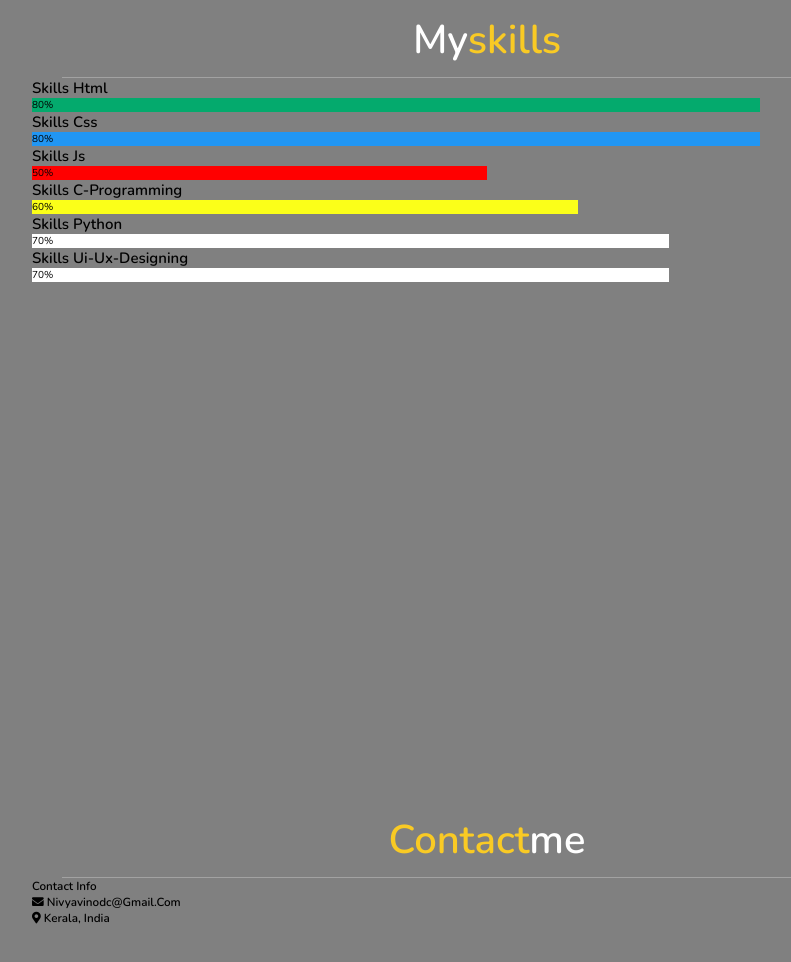
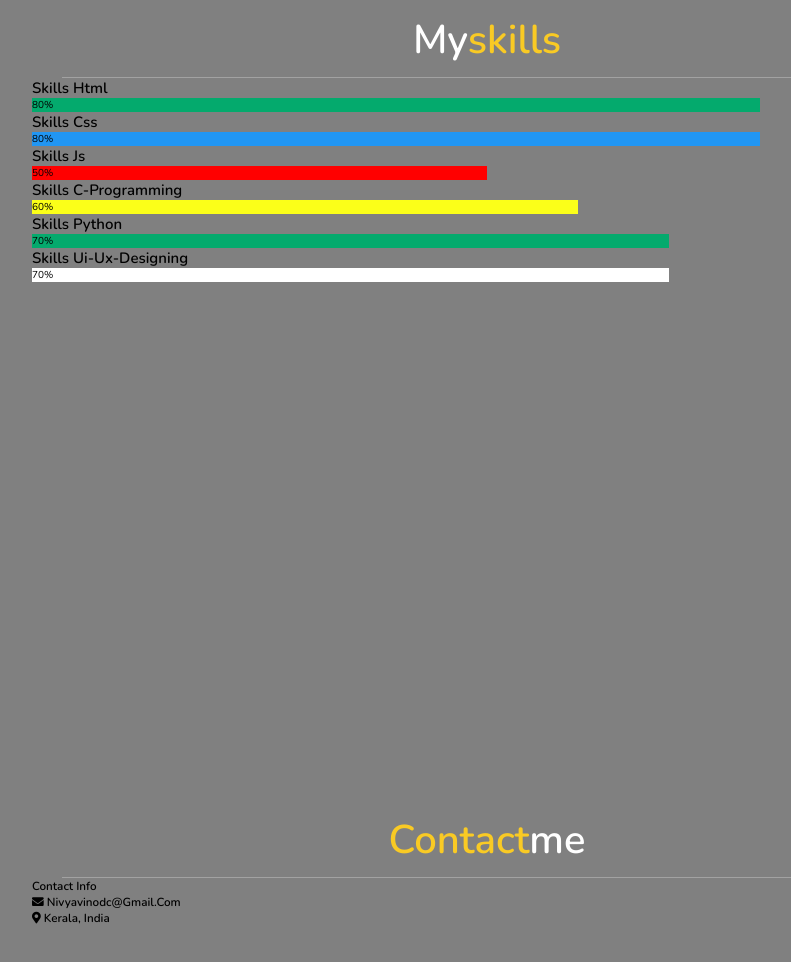
Before and after one commit to NivyaC/Portfolio-website, a plain HTML site: page index.html in a window 1280 px wide. Shown: the part 2407-3369 px from the top of the page, without its empty margins (328-1119 px from the left). Drawn offline with nearby package versions, Linux system fonts and the light colour scheme.

Commit message:
Update index.html

```diff
--- a/index.html
+++ b/index.html
@@ -139,7 +139,7 @@
 
     <h2>skills python</h2>
     <div class="container">
-    <div class="skills ui-ux-designing">70%</div>
+    <div class="skills python">70%</div>
     </div>
 
     <h2>skills ui-ux-designing</h2>
```
